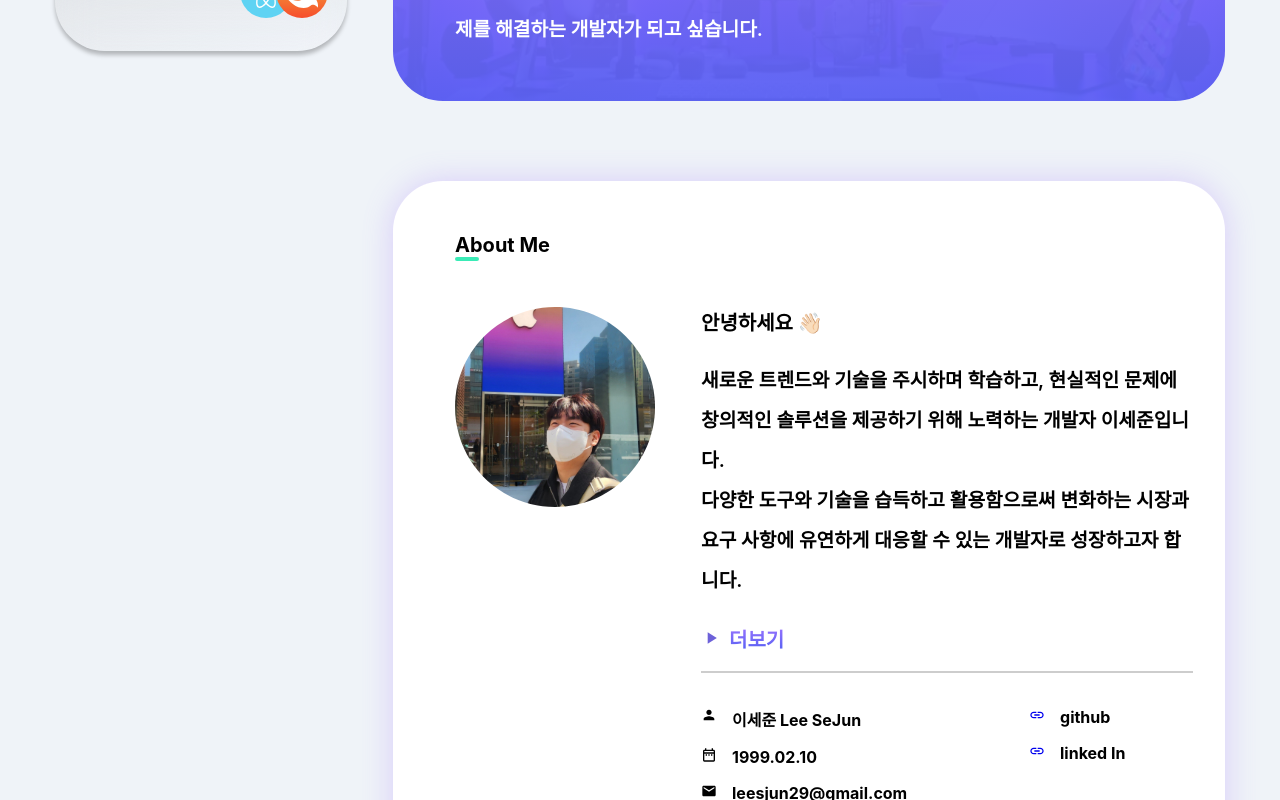
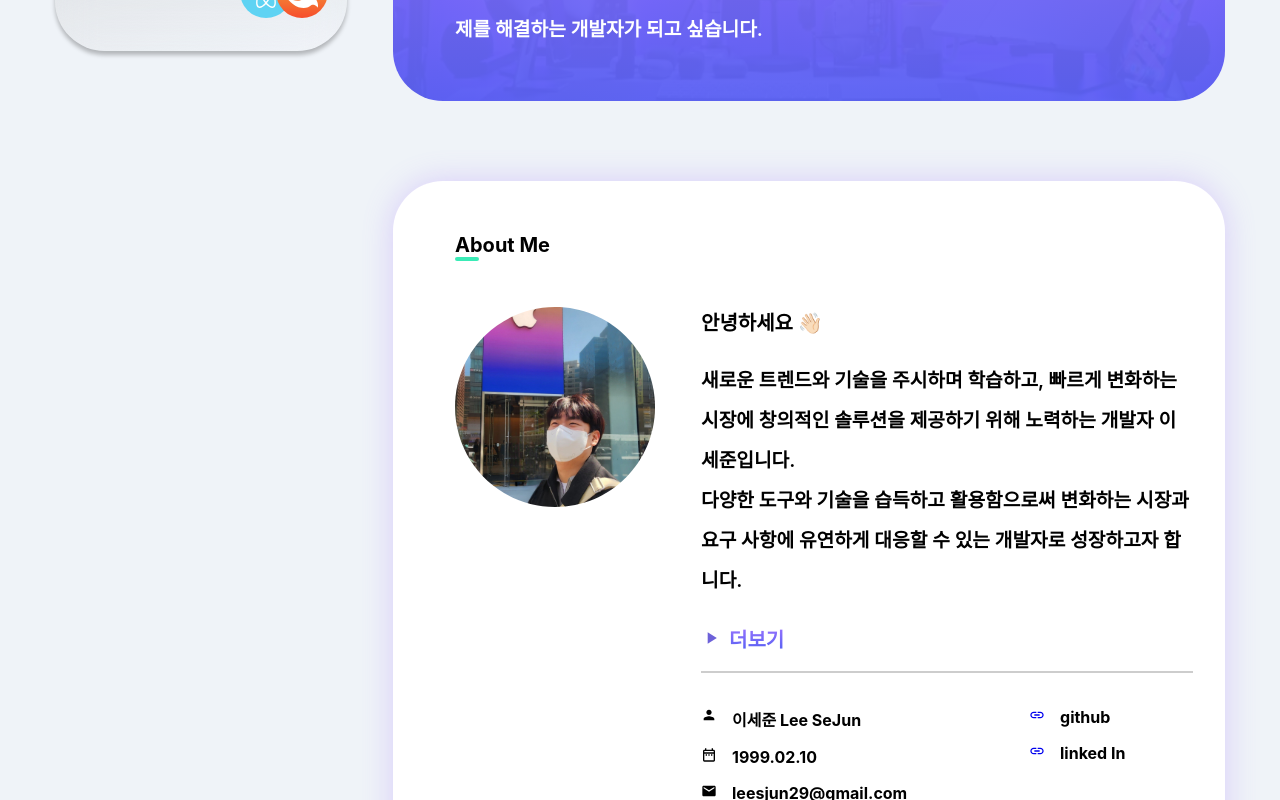
Before and after one commit to YimKeul/YimKeul.github.io, a React (Create React App) app: page / in a window 1280 px wide. Shown: the part 429-1229 px from the top of the page. Built offline with nearby package versions, Linux system fonts and the light colour scheme.

Commit message:
chore : content 수정

```diff
--- a/src/pages/About.jsx
+++ b/src/pages/About.jsx
@@ -29,8 +29,8 @@ const About = () => {
           <S.content>
             <S.title>안녕하세요 👋🏻</S.title>
             <S.desc>
-              새로운 트렌드와 기술을 주시하며 학습하고, 현실적인 문제에 창의적인
-              솔루션을 제공하기 위해 노력하는 개발자 이세준입니다.
+              새로운 트렌드와 기술을 주시하며 학습하고, 빠르게 변화하는 시장에
+              창의적인 솔루션을 제공하기 위해 노력하는 개발자 이세준입니다.
               <br /> 다양한 도구와 기술을 습득하고 활용함으로써 변화하는 시장과
               요구 사항에 유연하게 대응할 수 있는 개발자로 성장하고자 합니다.
             </S.desc>
```
